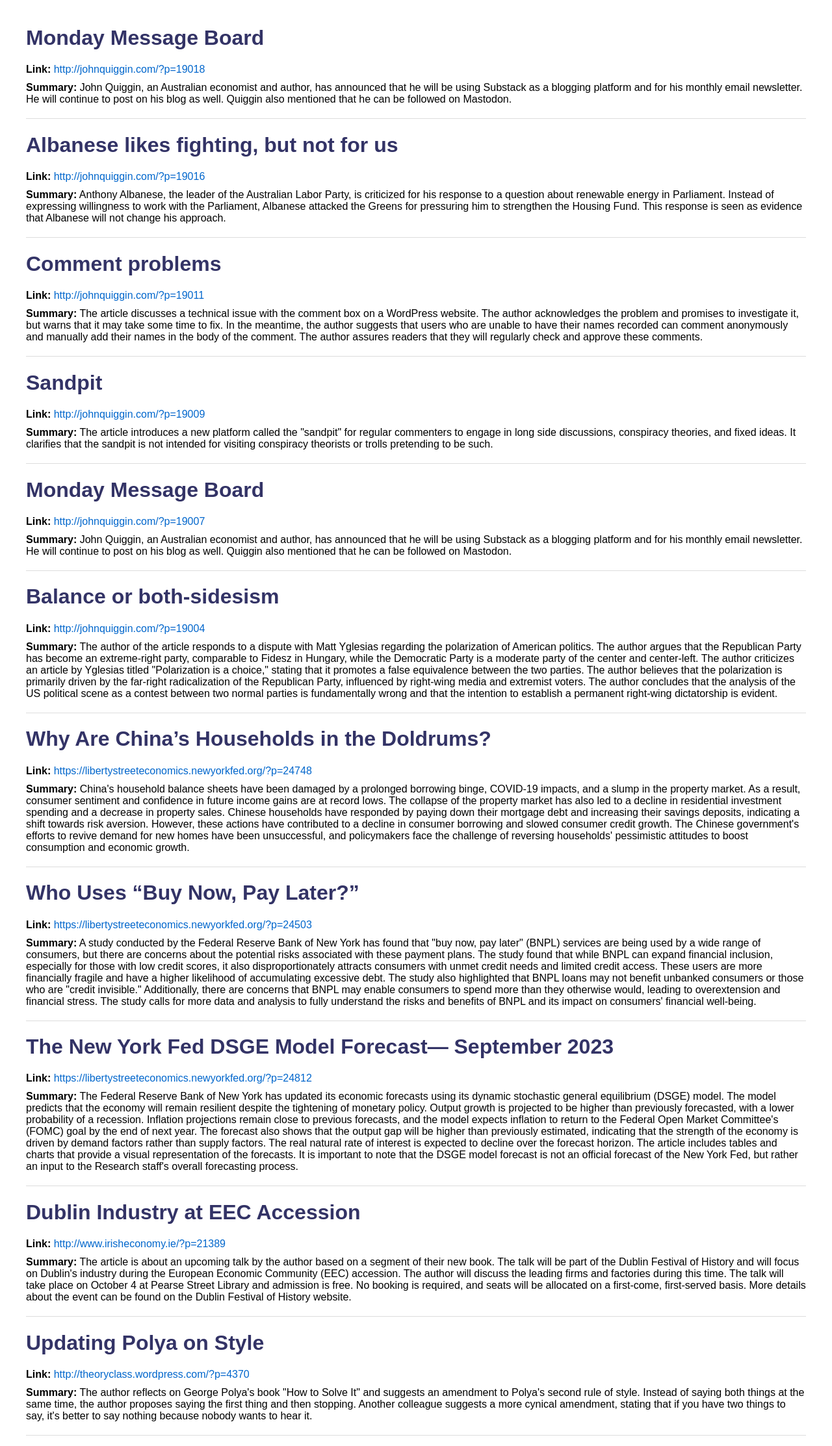
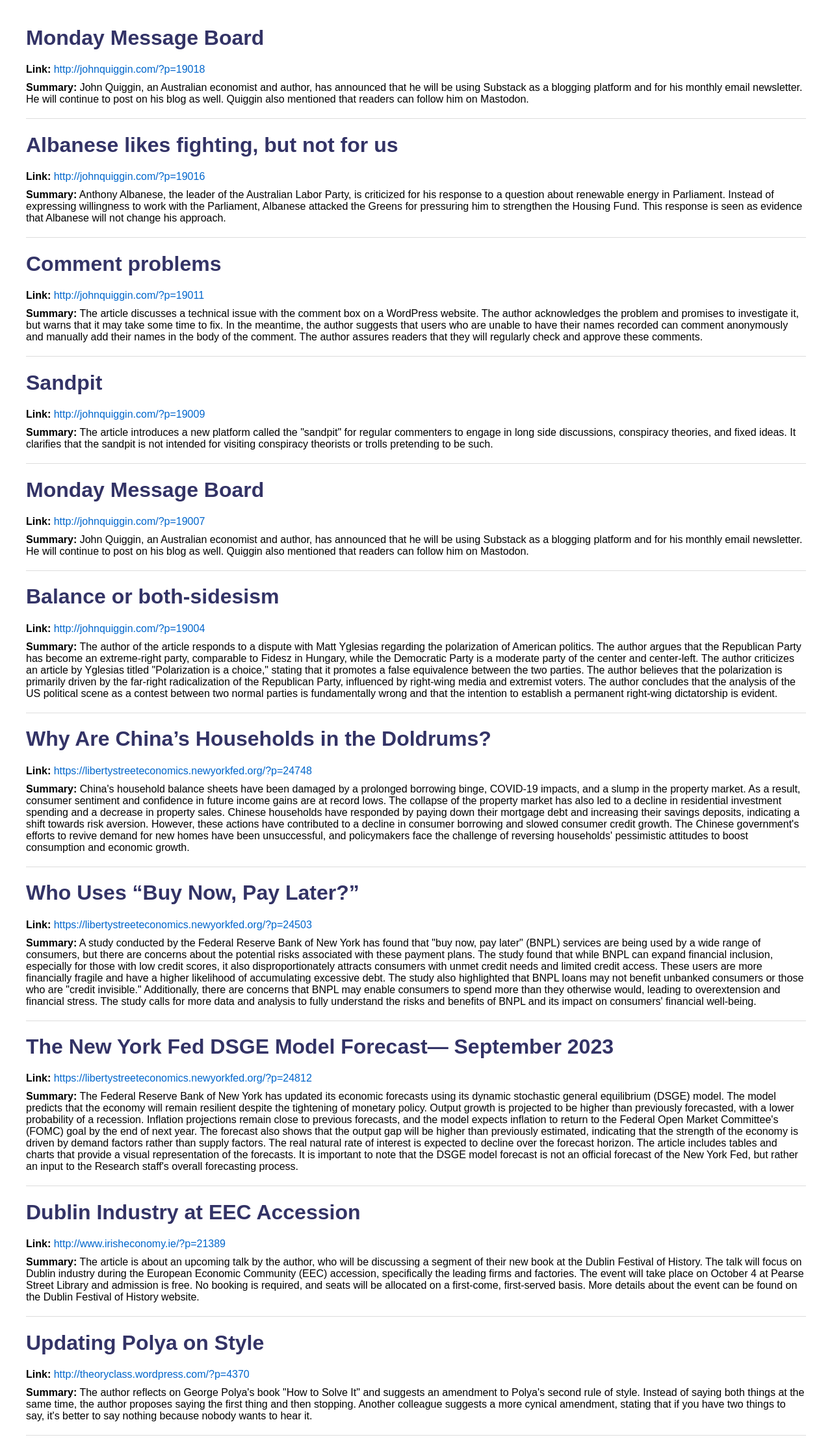
Before and after one commit to hmanickam13/rsssum, a plain HTML site: page docs/index.html in a window 1280 px wide. Shown: the whole page at 65% size. Drawn offline with Linux system fonts and the light colour scheme.

Commit message:
update db & docs

```diff
--- a/docs/index.html
+++ b/docs/index.html
@@ -19,7 +19,7 @@
                         <div class="article">
                             <h1>Monday Message Board</h1>
                             <p><strong>Link:</strong> <a href="http://johnquiggin.com/?p=19018" class="link" target="_blank">http://johnquiggin.com/?p=19018</a></p>
-                            <p><strong>Summary:</strong> John Quiggin, an Australian economist and author, has announced that he will be using Substack as a blogging platform and for his monthly email newsletter. He will continue to post on his blog as well. Quiggin also mentioned that he can be followed on Mastodon.</p>
+                            <p><strong>Summary:</strong> John Quiggin, an Australian economist and author, has announced that he will be using Substack as a blogging platform and for his monthly email newsletter. He will continue to post on his blog as well. Quiggin also mentioned that readers can follow him on Mastodon.</p>
                             <hr>
                         </div>
 
@@ -47,7 +47,7 @@
                         <div class="article">
                             <h1>Monday Message Board</h1>
                             <p><strong>Link:</strong> <a href="http://johnquiggin.com/?p=19007" class="link" target="_blank">http://johnquiggin.com/?p=19007</a></p>
-                            <p><strong>Summary:</strong> John Quiggin, an Australian economist and author, has announced that he will be using Substack as a blogging platform and for his monthly email newsletter. He will continue to post on his blog as well. Quiggin also mentioned that he can be followed on Mastodon.</p>
+                            <p><strong>Summary:</strong> John Quiggin, an Australian economist and author, has announced that he will be using Substack as a blogging platform and for his monthly email newsletter. He will continue to post on his blog as well. Quiggin also mentioned that readers can follow him on Mastodon.</p>
                             <hr>
                         </div>
 
@@ -82,7 +82,7 @@
                         <div class="article">
                             <h1>Dublin Industry at EEC Accession</h1>
                             <p><strong>Link:</strong> <a href="http://www.irisheconomy.ie/?p=21389" class="link" target="_blank">http://www.irisheconomy.ie/?p=21389</a></p>
-                            <p><strong>Summary:</strong> The article is about an upcoming talk by the author based on a segment of their new book. The talk will be part of the Dublin Festival of History and will focus on Dublin's industry during the European Economic Community (EEC) accession. The author will discuss the leading firms and factories during this time. The talk will take place on October 4 at Pearse Street Library and admission is free. No booking is required, and seats will be allocated on a first-come, first-served basis. More details about the event can be found on the Dublin Festival of History website.</p>
+                            <p><strong>Summary:</strong> The article is about an upcoming talk by the author, who will be discussing a segment of their new book at the Dublin Festival of History. The talk will focus on Dublin industry during the European Economic Community (EEC) accession, specifically the leading firms and factories. The event will take place on October 4 at Pearse Street Library and admission is free. No booking is required, and seats will be allocated on a first-come, first-served basis. More details about the event can be found on the Dublin Festival of History website.</p>
                             <hr>
                         </div>
 
```
Also changed, not shown: docs/oldhtmls/2023-10-02.html (+2 -2 lines), 1 other file.
